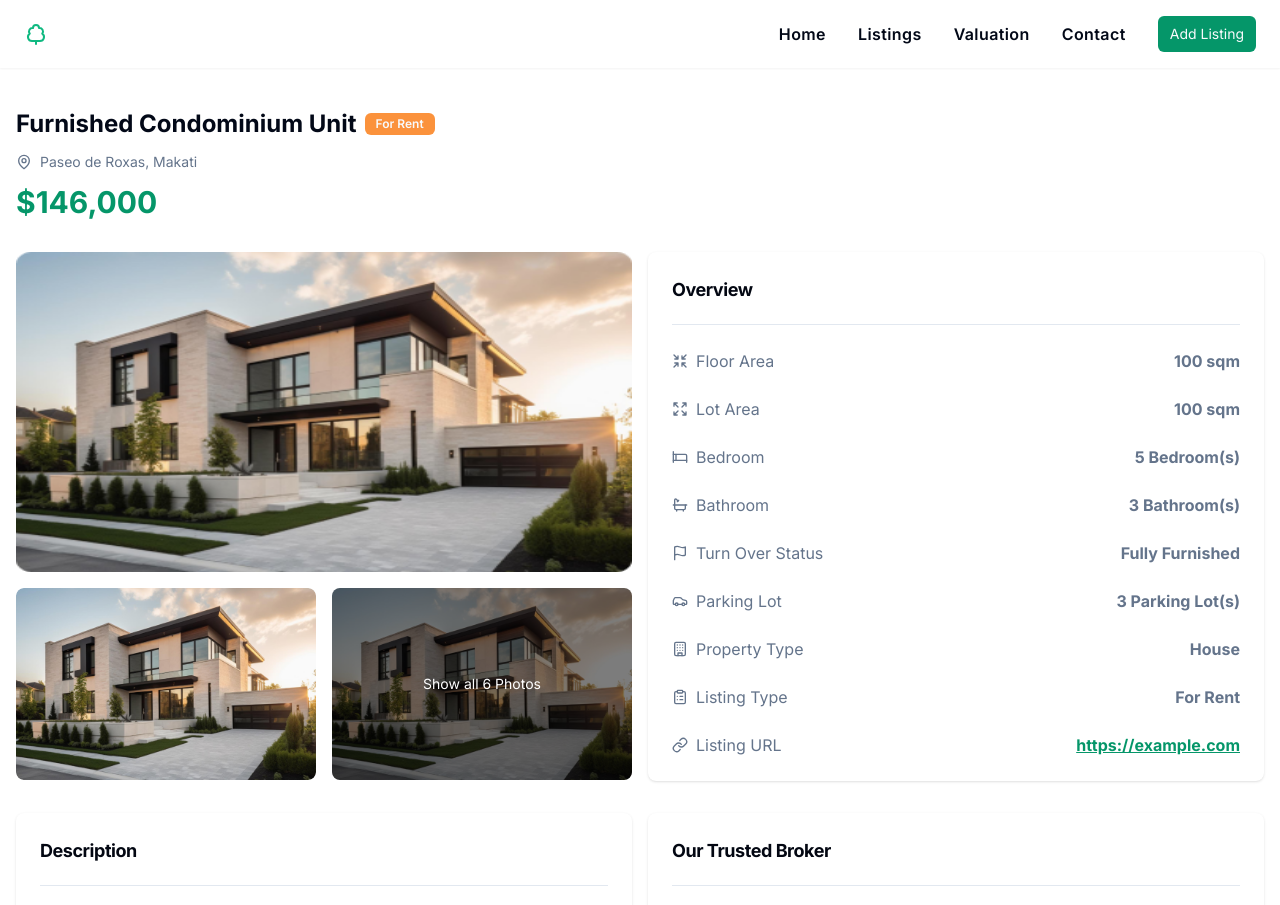
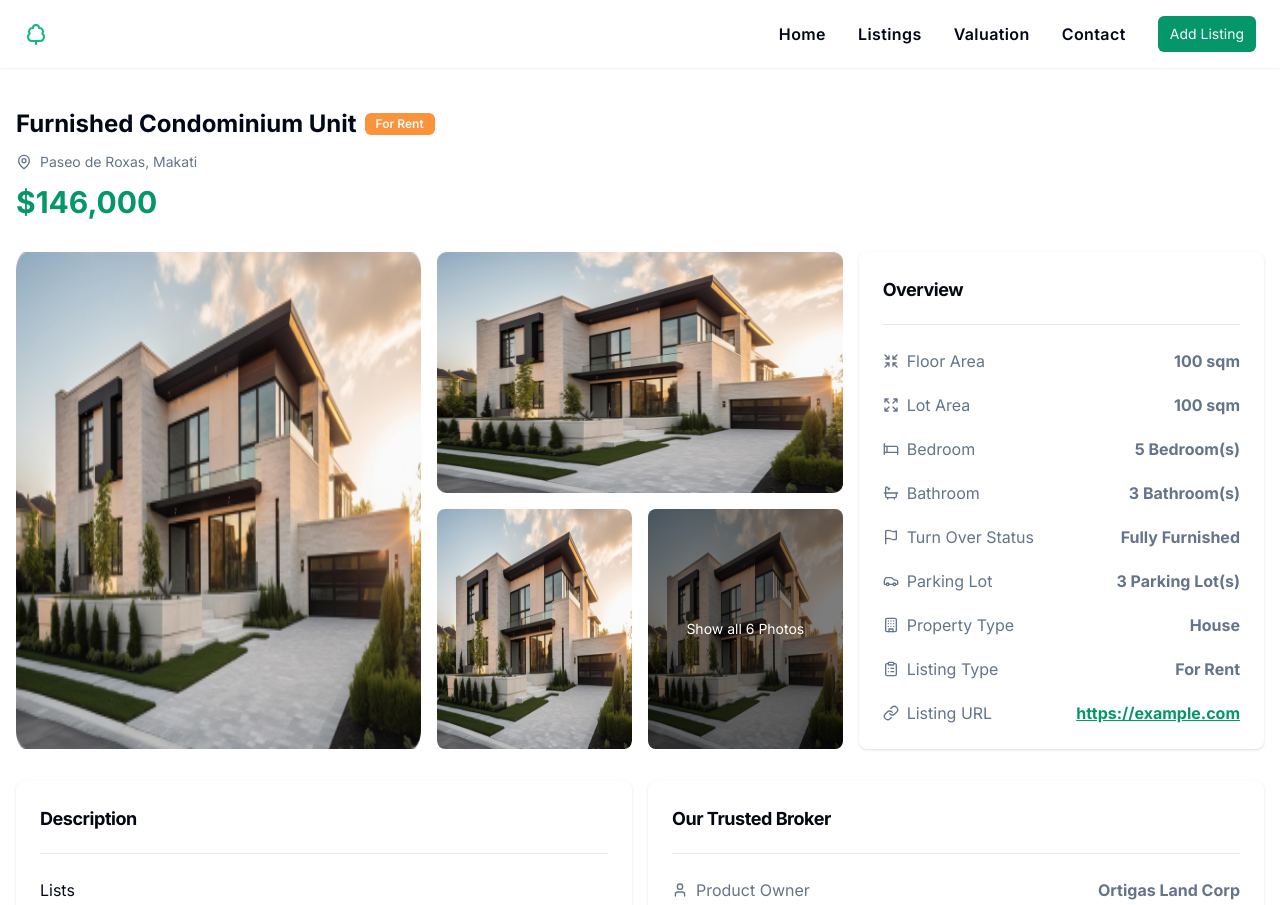
Before and after one commit to mytreehouse-ai/cygnus-a, a Next.js app: page /listings/gelo in a window 1280 px wide. Shown: the top 905 px of the page. Built offline with nearby package versions, Linux system fonts and the light colour scheme.

Commit message:
refactor(listings): improve grid layout for property details

```diff
--- a/app/listings/gelo/page.tsx
+++ b/app/listings/gelo/page.tsx
@@ -21,15 +21,15 @@ function PropertyDetails() {
         </p>
         <h3 className="text-3xl font-bold text-emerald-600">$146,000</h3>
       </section>
-      <section className="space-y-8 sm:grid sm:grid-cols-2 sm:gap-4 sm:space-y-0">
+      <section className="grid gap-y-8 lg:grid-cols-2 lg:gap-x-4 xl:grid-cols-3">
         <Galery />
         <Overview />
       </section>
-      <section className="space-y-8 sm:grid sm:grid-cols-2 sm:gap-4 sm:space-y-0">
+      <section className="grid gap-y-8 lg:grid-cols-2 lg:gap-x-4">
         <Description />
         <Broker />
       </section>
-      <section className="space-y-8 sm:grid sm:grid-cols-2 sm:gap-4 sm:space-y-0">
+      <section className="grid gap-y-8 lg:grid-cols-2 lg:gap-x-4">
         <Amenities />
       </section>
     </main>
--- a/components/listings/details/broker/index.tsx
+++ b/components/listings/details/broker/index.tsx
@@ -14,18 +14,20 @@ function Broker() {
         <Separator className="bg-slate-200" />
       </CardHeader>
       <CardContent>
-        <dl className="flex flex-col gap-y-6">
+        <dl className="flex flex-col gap-y-4">
           <div className="flex justify-between text-slate-500">
             <dt className="inline-flex items-center gap-x-2">
               <User className="h-4 w-4" /> <span>Product Owner</span>
             </dt>
-            <dd className="font-bold">100 sqm</dd>
+            <dd className="font-bold">Ortigas Land Corp</dd>
           </div>
           <div className="flex justify-between text-slate-500">
             <dt className="inline-flex items-center gap-x-2">
               <LinkIcon className="h-4 w-4" /> <span>Url Key</span>
             </dt>
-            <dd className="font-bold">100 sqm</dd>
+            <dd className="font-bold text-emerald-600 underline">
+              https://ortigaslandcorp.com
+            </dd>
           </div>
         </dl>
       </CardContent>
--- a/components/listings/details/galery/index.tsx
+++ b/components/listings/details/galery/index.tsx
@@ -4,8 +4,8 @@ import Image from "next/image";
 
 function Galery() {
   return (
-    <div className="grid grid-rows-1 gap-4 sm:inline-block sm:grid-rows-none sm:gap-0 sm:space-y-4">
-      <div className="relative h-[20rem]">
+    <div className="grid grid-cols-1 gap-4 xl:col-span-2 xl:grid-cols-2">
+      <div className="relative h-[20rem] xl:h-full">
         <Image
           src="/dummy-img.png"
           alt="Property image."
@@ -15,7 +15,18 @@ function Galery() {
           className="rounded-lg"
         />
       </div>
-      <div className="grid h-[10rem] grid-cols-2 gap-4 sm:h-[12rem]">
+      <div className="xl:grid xl:gap-4">
+        <div className="relative hidden xl:inline-block">
+          <Image
+            src="/dummy-img.png"
+            alt="Property image."
+            priority={true}
+            fill={true}
+            sizes="(max-width: 768px) 100vw, 700px"
+            className="rounded-lg"
+          />
+        </div>
+        <div className="grid h-[10rem] grid-cols-2 gap-4 xl:h-full">
           <div className="relative">
             <Image
               src="/dummy-img.png"
@@ -41,6 +52,7 @@ function Galery() {
           </div>
         </div>
       </div>
+    </div>
   );
 }
 
--- a/components/listings/details/overview/index.tsx
+++ b/components/listings/details/overview/index.tsx
@@ -24,7 +24,7 @@ function Overview() {
         <Separator className="w-full bg-slate-200" />
       </CardHeader>
       <CardContent>
-        <dl className="flex flex-col gap-y-6">
+        <dl className="flex flex-col gap-y-5">
           <div className="flex justify-between text-slate-500">
             <dt className="inline-flex items-center gap-x-2">
               <Shrink className="h-4 w-4" /> <span>Floor Area</span>
```
Lines whose indentation alone changed are shown as unchanged.
